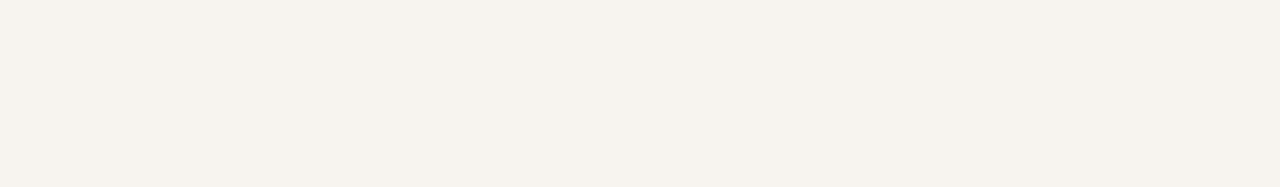
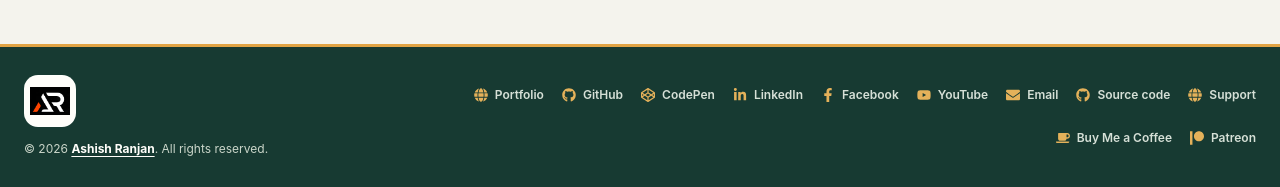
Before and after one commit to a2rp/neighborhood-resource-map, a React (Vite) app: page / in a window 1280 px wide. Shown: the part 1201-1388 px from the top of the page. Before the commit the page ends 1281 px from the top, so only its background shows below. Built offline with nearby package versions, Linux system fonts and the light colour scheme.

Commit message:
feat: add profile and source footer

```diff
--- a/src/App.jsx
+++ b/src/App.jsx
@@ -1,7 +1,9 @@
 import { useEffect, useState } from "react";
+import BackToTop from "./components/backToTop/index.jsx";
 import NeighborhoodMap from "./components/neighborhoodMap/index.jsx";
 import ResourceDetails from "./components/resourceDetails/index.jsx";
 import ResourceExplorer from "./components/resourceExplorer/index.jsx";
+import SiteFooter from "./components/siteFooter/index.jsx";
 import SiteHeader from "./components/siteHeader/index.jsx";
 import { isOpenToday, resources } from "./data/resources.js";
 import styles from "./App.module.css";
@@ -151,6 +153,8 @@ const App = () => {
                     </p>
                 </section>
             </main>
+            <SiteFooter />
+            <BackToTop />
         </div>
     );
 };
--- a/src/App.module.css
+++ b/src/App.module.css
@@ -8,7 +8,7 @@
     .pageContent {
         width: min(100% - 48px, 1440px);
         margin-inline: auto;
-        padding-block: 38px 80px;
+        padding-block: 38px 0;
     }
 
     .intro {
@@ -105,7 +105,7 @@
 
         .pageContent {
             width: min(100% - 28px, 1440px);
-            padding-block: 28px 56px;
+            padding-block: 28px 0;
         }
 
         .intro {
--- /dev/null
+++ b/src/components/siteFooter/index.jsx
@@ -0,0 +1,71 @@
+import {
+    FaCoffee,
+    FaCodepen,
+    FaFacebookF,
+    FaGithub,
+    FaGlobe,
+    FaEnvelope,
+    FaLinkedinIn,
+    FaPatreon,
+    FaYoutube,
+} from "react-icons/fa";
+import styles from "./styles.module.css";
+
+const footerLinks = [
+    { label: "Portfolio", href: "https://www.ashishranjan.net", Icon: FaGlobe },
+    { label: "GitHub", href: "https://github.com/a2rp", Icon: FaGithub },
+    { label: "CodePen", href: "https://codepen.io/ash1198", Icon: FaCodepen },
+    { label: "LinkedIn", href: "https://www.linkedin.com/in/aashishranjan", Icon: FaLinkedinIn },
+    { label: "Facebook", href: "https://www.facebook.com/theash.ashish/", Icon: FaFacebookF },
+    { label: "YouTube", href: "https://www.youtube.com/@ashishranjan-ashz?sub_confirmation=1", Icon: FaYoutube },
+    { label: "Email", href: "mailto:ash.ranjan09@gmail.com", Icon: FaEnvelope },
+    { label: "Source code", href: "https://github.com/a2rp/neighborhood-resource-map", Icon: FaGithub },
+    { label: "Support", href: "https://a2rp-donation-page.netlify.app/", Icon: FaGlobe },
+    { label: "Buy Me a Coffee", href: "https://buymeacoffee.com/ashishranjan", Icon: FaCoffee },
+    { label: "Patreon", href: "https://www.patreon.com/ashishranjan", Icon: FaPatreon },
+];
+
+const SiteFooter = () => (
+    <footer className={styles.footer}>
+        <div className={styles.footerInner}>
+            <div className={styles.credit}>
+                <a
+                    className={styles.logoLink}
+                    href="https://www.ashishranjan.net"
+                    target="_blank"
+                    rel="noreferrer"
+                >
+                    <img
+                        src={import.meta.env.BASE_URL + "logo.png"}
+                        alt="Ashish Ranjan profile"
+                        width="40"
+                        height="40"
+                    />
+                </a>
+                <p>
+                    &copy; {new Date().getFullYear()}{" "}
+                    <a href="https://github.com/a2rp" target="_blank" rel="noreferrer">
+                        Ashish Ranjan
+                    </a>
+                    . All rights reserved.
+                </p>
+            </div>
+
+            <nav className={styles.links} aria-label="Footer links">
+                {footerLinks.map(({ label, href, Icon }) => (
+                    <a
+                        href={href}
+                        key={label}
+                        target={href.startsWith("mailto:") ? undefined : "_blank"}
+                        rel={href.startsWith("mailto:") ? undefined : "noreferrer"}
+                    >
+                        <Icon aria-hidden="true" />
+                        {label}
+                    </a>
+                ))}
+            </nav>
+        </div>
+    </footer>
+);
+
+export default SiteFooter;
--- /dev/null
+++ b/src/components/siteFooter/styles.module.css
@@ -0,0 +1,121 @@
+.footer {
+    margin-top: 44px;
+    border-top: 3px solid var(--amber);
+    background: var(--forest-dark);
+    color: #f8f8f0;
+
+    .footerInner {
+        display: grid;
+        grid-template-columns: minmax(230px, 0.75fr) minmax(0, 1.7fr);
+        align-items: center;
+        gap: 42px;
+        width: min(100% - 48px, 1440px);
+        margin-inline: auto;
+        padding-block: 28px 32px;
+    }
+
+    .credit {
+        display: grid;
+        justify-items: start;
+        gap: 13px;
+
+        p {
+            color: #cbd6ca;
+            font-size: 12px;
+        }
+
+        p a {
+            color: #fffefa;
+            font-weight: 700;
+            text-decoration: underline;
+            text-underline-offset: 3px;
+        }
+    }
+
+    .logoLink {
+        display: inline-flex;
+        align-items: center;
+        justify-content: center;
+        width: 52px;
+        height: 52px;
+        border: 1px solid rgba(255, 255, 255, 0.4);
+        border-radius: 14px;
+        background: #fffefa;
+        transition:
+            border-color 150ms ease,
+            box-shadow 150ms ease;
+
+        img {
+            width: 40px;
+            height: 40px;
+            object-fit: contain;
+        }
+
+        &:hover,
+        &:focus-visible {
+            border-color: var(--amber);
+            box-shadow: 0 0 0 4px rgba(225, 163, 68, 0.2);
+            outline: none;
+        }
+    }
+
+    .links {
+        display: flex;
+        flex-wrap: wrap;
+        justify-content: end;
+        gap: 9px 18px;
+
+        a {
+            display: inline-flex;
+            align-items: center;
+            gap: 7px;
+            min-height: 34px;
+            border-bottom: 1px solid transparent;
+            color: #d6e0d7;
+            font-size: 12px;
+            font-weight: 600;
+            transition:
+                border-color 150ms ease,
+                box-shadow 150ms ease;
+
+            svg {
+                width: 14px;
+                height: 14px;
+                color: #e4b15a;
+            }
+
+            &:hover,
+            &:focus-visible {
+                border-color: var(--amber);
+                box-shadow: 0 2px 0 rgba(225, 163, 68, 0.2);
+                outline: none;
+            }
+        }
+    }
+
+    @media (max-width: 760px) {
+        margin-top: 32px;
+
+        .footerInner {
+            grid-template-columns: minmax(0, 1fr);
+            gap: 23px;
+            width: min(100% - 28px, 1440px);
+            padding-block: 24px;
+        }
+
+        .credit {
+            grid-template-columns: 52px minmax(0, 1fr);
+            align-items: center;
+            gap: 12px;
+
+            p {
+                font-size: 12px;
+            }
+        }
+
+        .links {
+            justify-content: start;
+            gap: 7px 18px;
+        }
+    }
+}
```
